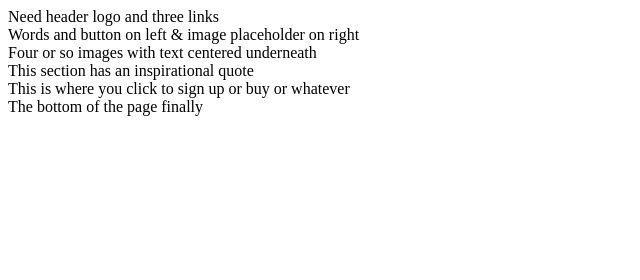
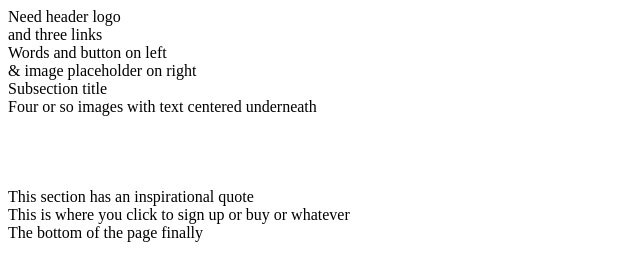
Before and after one commit to sbelliott19/odin-landing-page, a plain HTML site: page index.html in a window 1280 px wide. Shown: the whole page, without its empty margins (0-640 px from the left). Drawn offline with Linux system fonts and the light colour scheme.

Commit message:
Add divs and classes to further divide content

```diff
--- a/index.html
+++ b/index.html
@@ -10,15 +10,41 @@
   </head>
   <body>
     <div class="header">
-      Need header logo and three links
+      <div class="logo">
+        Need header logo
+      </div>
+      <div class="links">
+        and three links
+      </div>
     </div>
     <div class="intro">
-      Words and button on left & image
-      placeholder on right
+      <div class="title">
+        Words and button on left
+      </div>
+      <div class="image">
+        & image placeholder on right
+      </div>
     </div>
     <div class="body">
-      Four or so images with text centered
-      underneath
+      <div class="body-title">
+        Subsection title
+      </div>
+      <div class="container">
+        Four or so images with text centered
+        underneath
+        <div class="icon">
+          <img>
+        </div>
+        <div class="icon">
+          <img>
+        </div>
+        <div class="icon">
+          <img>
+        </div>
+        <div class="icon">
+          <img>
+        </div>
+      </div>
     </div>
     <div class="quote">
       This section has an inspirational
```
